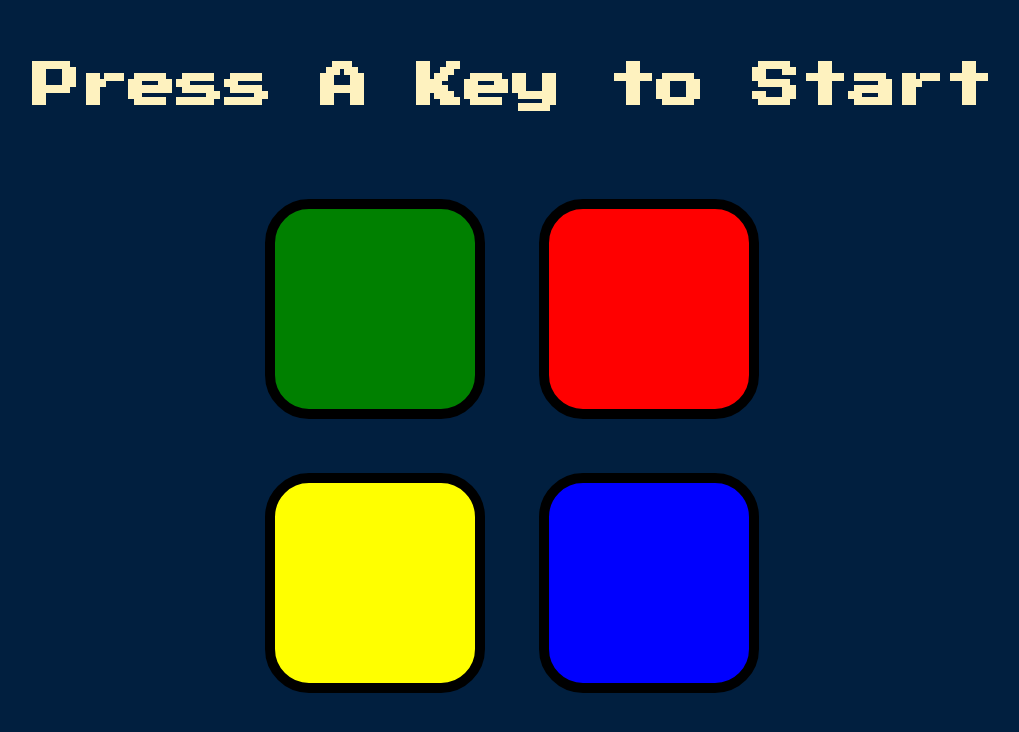
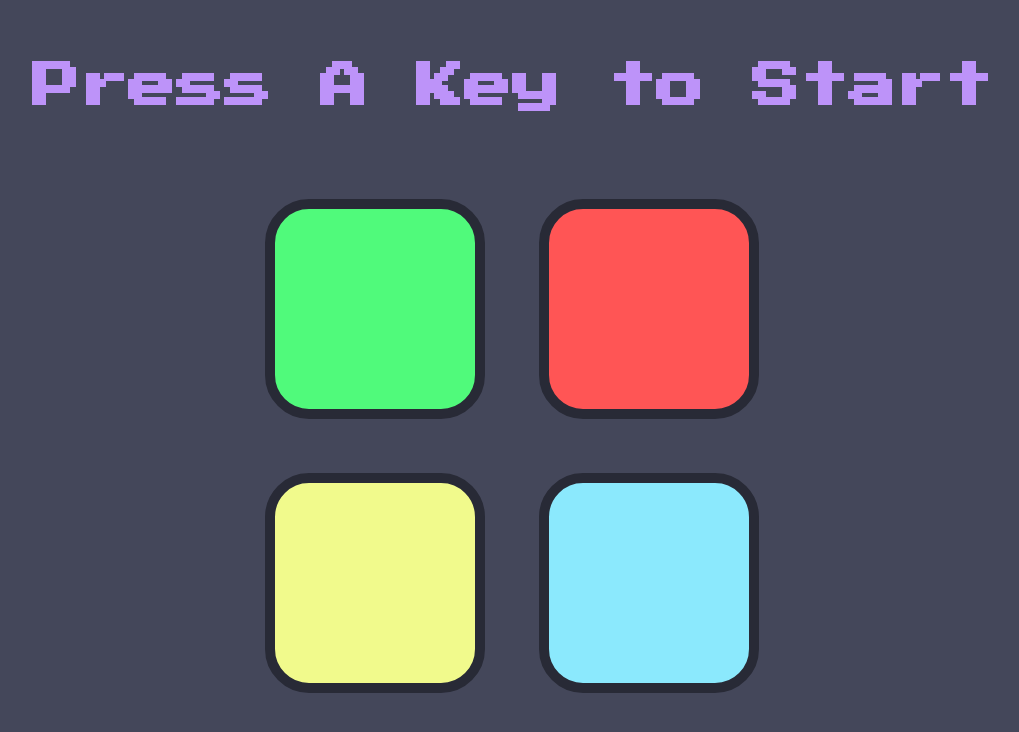
Before and after one commit to maudlinmandrake/Simon, a plain HTML site: page index.html in a window 1280 px wide. Shown: the whole page, without its empty margins (128-1147 px from the left). Drawn offline with nearby package versions, Linux system fonts and the light colour scheme.

Commit message:
Updated styles.css
Changed colors to the much-loved Dracula color palette. Much more pleasant to look at.

```diff
--- a/game.js
+++ b/game.js
@@ -55,7 +55,7 @@ function checkAnswer(currentLevel) {
         if (userClickedPattern.length === gamePattern.length) {
             setTimeout(function() {
                 nextSequence();
-            }, 1000);
+              }, 1000);
         }
     } else {
         console.log("wrong")
@@ -65,13 +65,13 @@ function checkAnswer(currentLevel) {
 // generate new sequence ------------------
 
 function newSequence() {
+g
+    // reset user answers upon new sequence
+    userClickedPattern = [];
 
     // increase level upon creating new sequence
     level++;
     $("h1").text("Level " + level);
-
-    // reset user answers upon new sequence
-    userClickedPattern = [];
 
     // generate a new color for the pattern
     var randomNumber = Math.floor(Math.random() * 4);
--- a/styles.css
+++ b/styles.css
@@ -1,13 +1,13 @@
 body {
   text-align: center;
-  background-color: #011F3F;
+  background-color: #44475a;
 }
 
 #level-title {
   font-family: 'Press Start 2P', cursive;
   font-size: 3rem;
   margin:  5%;
-  color: #FEF2BF;
+  color: #bd93f9;
 }
 
 .container {
@@ -22,7 +22,7 @@ body {
   display: inline-block;
   height: 200px;
   width: 200px;
-  border: 10px solid black;
+  border: 10px solid #282a36;
   border-radius: 20%;
 }
 
@@ -32,19 +32,19 @@ body {
 }
 
 .red {
-  background-color: red;
+  background-color: #ff5555;
 }
 
 .green {
-  background-color: green;
+  background-color: #50fa7b;
 }
 
 .blue {
-  background-color: blue;
+  background-color: #8be9fd;
 }
 
 .yellow {
-  background-color: yellow;
+  background-color: #f1fa8c;
 }
 
 .pressed {
```
